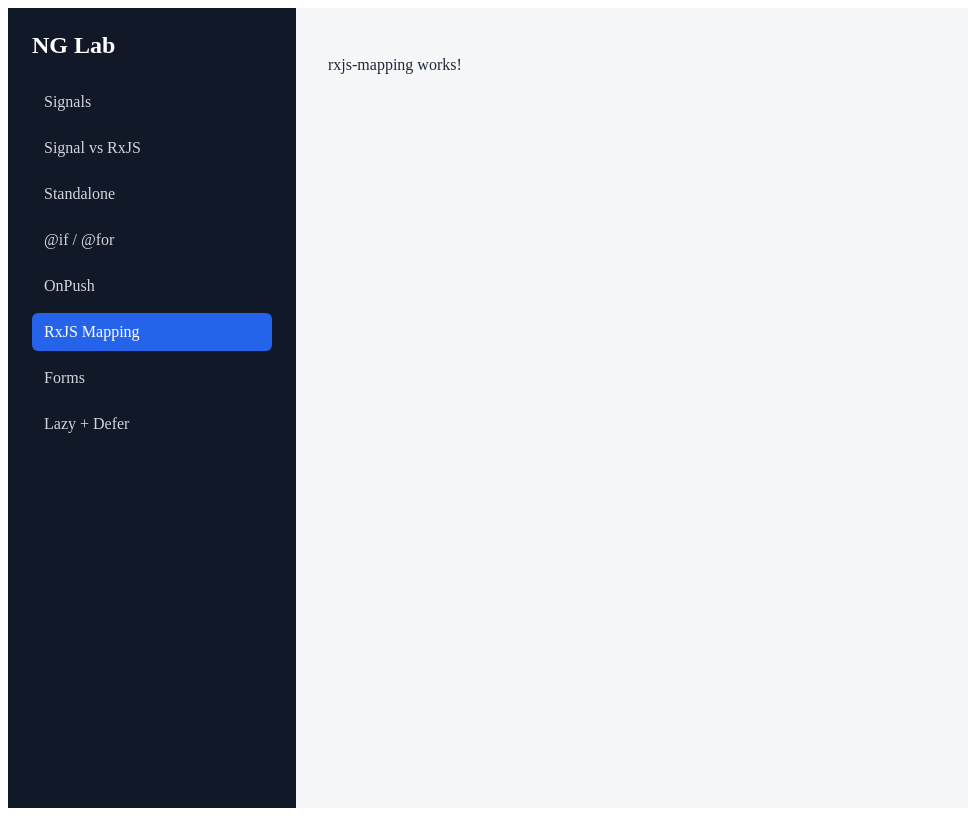
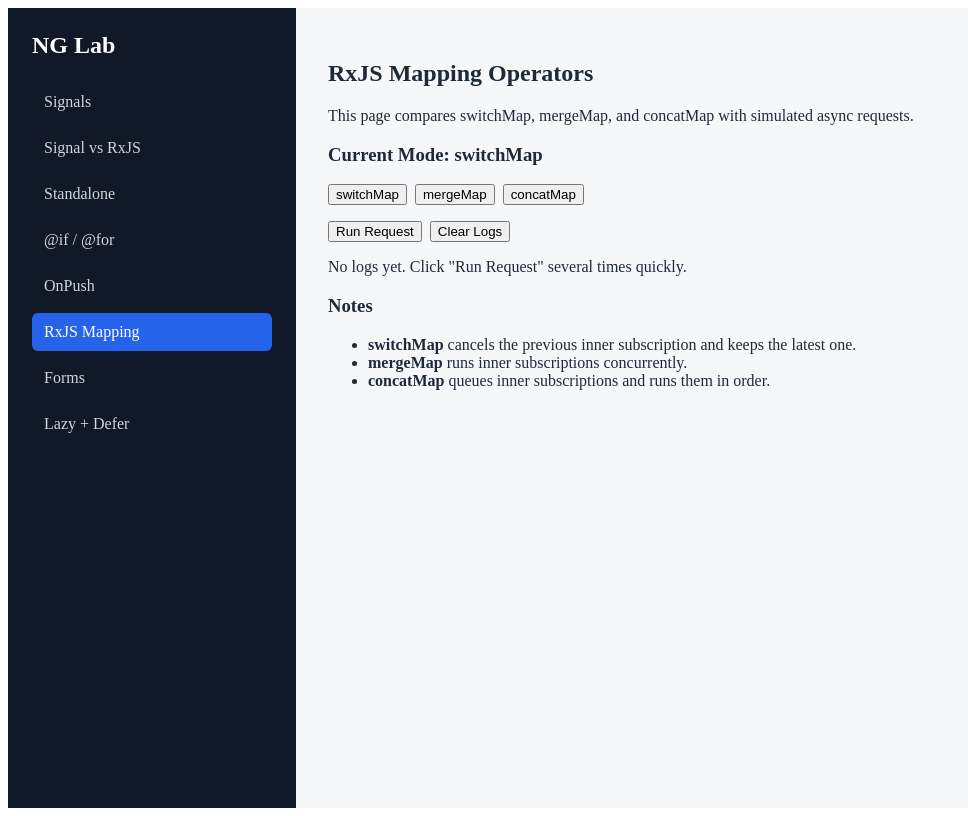
Before and after one commit to qiuxan/AngularKnowledge, an Angular app in the folder ng-lab/: page /rxjs-mapping in a window 1280 px wide. Shown: the whole page, without its empty margins (0-968 px from the left). Built offline with nearby package versions, Linux system fonts and the light colour scheme.

Commit message:
RxJS Mapping Operators

```diff
--- a/ng-lab/src/app/pages/rxjs-mapping/rxjs-mapping.html
+++ b/ng-lab/src/app/pages/rxjs-mapping/rxjs-mapping.html
@@ -1 +1,42 @@
-<p>rxjs-mapping works!</p>
+<section class="page">
+  <h2>RxJS Mapping Operators</h2>
+
+  <p>
+    This page compares switchMap, mergeMap, and concatMap with simulated async requests.
+  </p>
+
+  <div class="demo-card">
+    <h3>Current Mode: {{ mode() }}</h3>
+
+    <div class="actions">
+      <button type="button" (click)="setMode('switchMap')">switchMap</button>
+      <button type="button" (click)="setMode('mergeMap')">mergeMap</button>
+      <button type="button" (click)="setMode('concatMap')">concatMap</button>
+    </div>
+
+    <div class="actions">
+      <button type="button" (click)="runRequest()">Run Request</button>
+      <button type="button" (click)="clearLogs()">Clear Logs</button>
+    </div>
+
+    @if (logs().length === 0) {
+      <p>No logs yet. Click "Run Request" several times quickly.</p>
+    } @else {
+      <ol class="log-list">
+        @for (log of logs(); track log) {
+          <li>{{ log }}</li>
+        }
+      </ol>
+    }
+  </div>
+
+  <div class="notes">
+    <h3>Notes</h3>
+
+    <ul>
+      <li><strong>switchMap</strong> cancels the previous inner subscription and keeps the latest one.</li>
+      <li><strong>mergeMap</strong> runs inner subscriptions concurrently.</li>
+      <li><strong>concatMap</strong> queues inner subscriptions and runs them in order.</li>
+    </ul>
+  </div>
+</section>
--- a/ng-lab/src/app/pages/rxjs-mapping/rxjs-mapping.scss
+++ b/ng-lab/src/app/pages/rxjs-mapping/rxjs-mapping.scss
@@ -0,0 +1,13 @@
+.actions {
+  display: flex;
+  flex-wrap: wrap;
+  gap: 8px;
+  margin: 16px 0;
+}
+
+.log-list {
+  display: grid;
+  gap: 6px;
+  padding-left: 24px;
+  font-family: monospace;
+}
--- a/ng-lab/src/app/pages/rxjs-mapping/rxjs-mapping.ts
+++ b/ng-lab/src/app/pages/rxjs-mapping/rxjs-mapping.ts
@@ -1,4 +1,7 @@
-import { Component } from '@angular/core';
+import { Component, OnDestroy, signal } from '@angular/core';
+import { concatMap, delay, mergeMap, Subject, Subscription, switchMap, tap, of } from 'rxjs';
+
+type MappingMode = 'switchMap' | 'mergeMap' | 'concatMap';
 
 @Component({
   selector: 'app-rxjs-mapping',
@@ -6,4 +9,68 @@ import { Component } from '@angular/core';
   templateUrl: './rxjs-mapping.html',
   styleUrl: './rxjs-mapping.scss',
 })
-export class RxjsMapping {}
+export class RxjsMapping implements OnDestroy {
+  mode = signal<MappingMode>('switchMap');
+  logs = signal<string[]>([]);
+
+  private click$ = new Subject<number>();
+  private subscription?: Subscription;
+  private requestId = 1;
+
+  constructor() {
+    this.setupStream('switchMap');
+  }
+
+  runRequest() {
+    const id = this.requestId;
+    this.requestId += 1;
+
+    this.addLog(`click ${id}`);
+    this.click$.next(id);
+  }
+
+  setMode(mode: MappingMode) {
+    this.mode.set(mode);
+    this.logs.set([]);
+    this.requestId = 1;
+    this.setupStream(mode);
+  }
+
+  clearLogs() {
+    this.logs.set([]);
+  }
+
+  ngOnDestroy() {
+    this.subscription?.unsubscribe();
+  }
+
+  private getMappingOperator(mode: MappingMode) {
+    switch (mode) {
+      case 'switchMap':
+        return switchMap;
+      case 'mergeMap':
+        return mergeMap;
+      case 'concatMap':
+        return concatMap;
+    }
+  }
+
+  private setupStream(mode: MappingMode) {
+    this.subscription?.unsubscribe();
+
+    const operator = this.getMappingOperator(mode);
+
+    this.subscription = this.click$
+      .pipe(operator((id) => this.fakeRequest(id).pipe(tap(() => this.addLog(`response ${id}`)))))
+      .subscribe();
+  }
+
+  private fakeRequest(id: number) {
+    this.addLog(`start request ${id}`);
+    return of(id).pipe(delay(1000));
+  }
+
+  private addLog(message: string) {
+    this.logs.update((logs) => [...logs, `${new Date().toLocaleTimeString()} - ${message}`]);
+  }
+}
```
